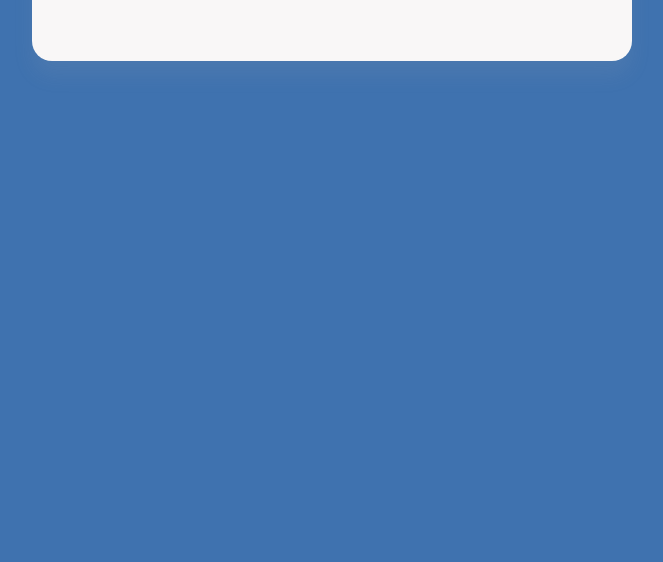
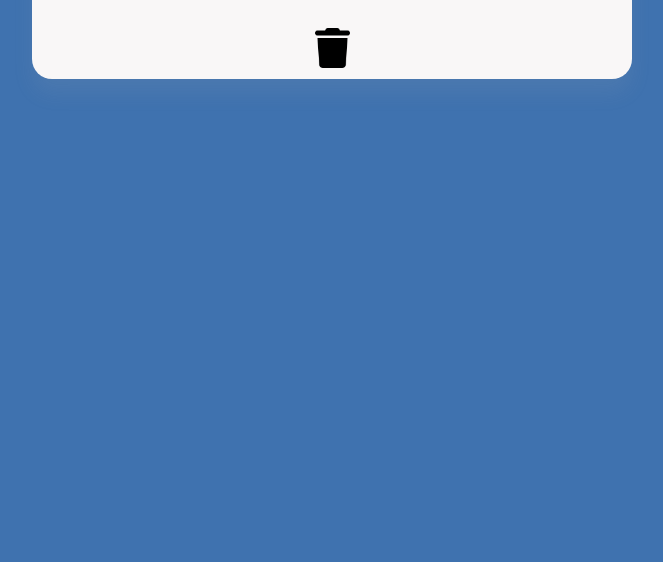
Before and after one commit to truesup/ToDoList, a plain HTML site: page index.html in a window 1280 px wide. Shown: the part 238-800 px from the top of the page, without its empty margins (308-971 px from the left). Drawn offline with Linux system fonts and the light colour scheme.

Commit message:
DeleteAll btn and hovers added

```diff
--- a/index.html
+++ b/index.html
@@ -21,6 +21,8 @@
         <li class="checked">Task 2</li>
         <li>Task 3</li> -->
       </ul>
+
+      <button id="deleteAll"></button>
     </div>
     <script src="./script..js"></script>
   </body>
--- a/styles.css
+++ b/styles.css
@@ -65,9 +65,13 @@ body {
   border-bottom-right-radius: 6px;
   color: #fff;
   font-size: 1.5rem;
+  transition: background-color 0.3s ease;
+}
+.row button:hover {
+  background-color: #3f72af;
 }
 #listContainer {
-  margin: 1rem 0 3rem 0;
+  margin: 1rem 0 2rem 0;
   display: flex;
   flex-direction: column;
   gap: 1rem;
@@ -114,9 +118,25 @@ ul li span {
   text-align: center;
   border-radius: 50%;
   color: #000000;
+  transition: ul, li, span, 0.4s ease;
 }
 ul li span:hover {
   color: #fff;
   background: #a7a7a7;
   cursor: pointer;
 }
+#deleteAll {
+  width: 35px;
+  height: 40px;
+  background-image: url(./trash-black.png);
+  background-position: center;
+  background-size: contain;
+  border: none;
+  background-color: transparent;
+  margin-bottom: 0.7rem;
+  cursor: pointer;
+  transition: background-image 0.3s ease;
+}
+#deleteAll:hover {
+  background-image: url(./trash-red.png);
+}
```
Also changed, not shown: trash-black.png (added), trash-red.png (added).
